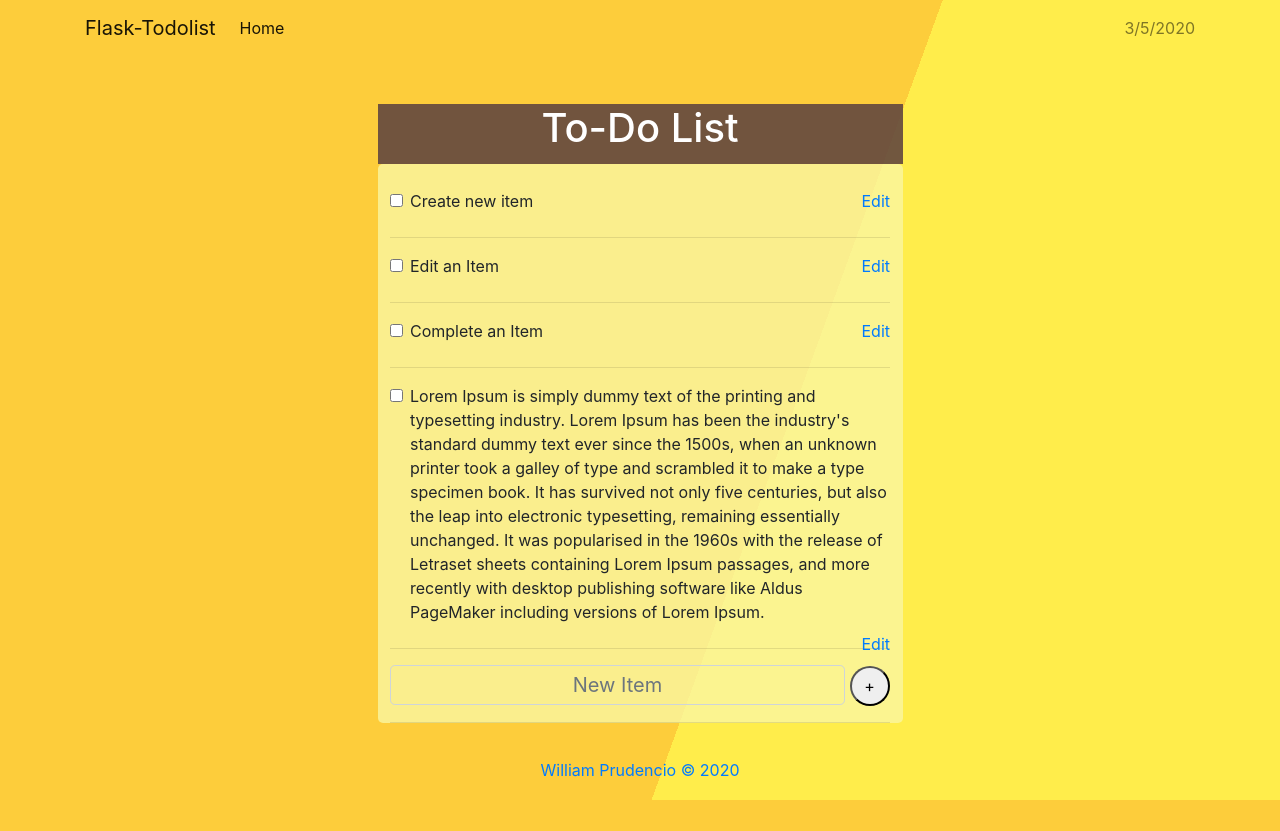
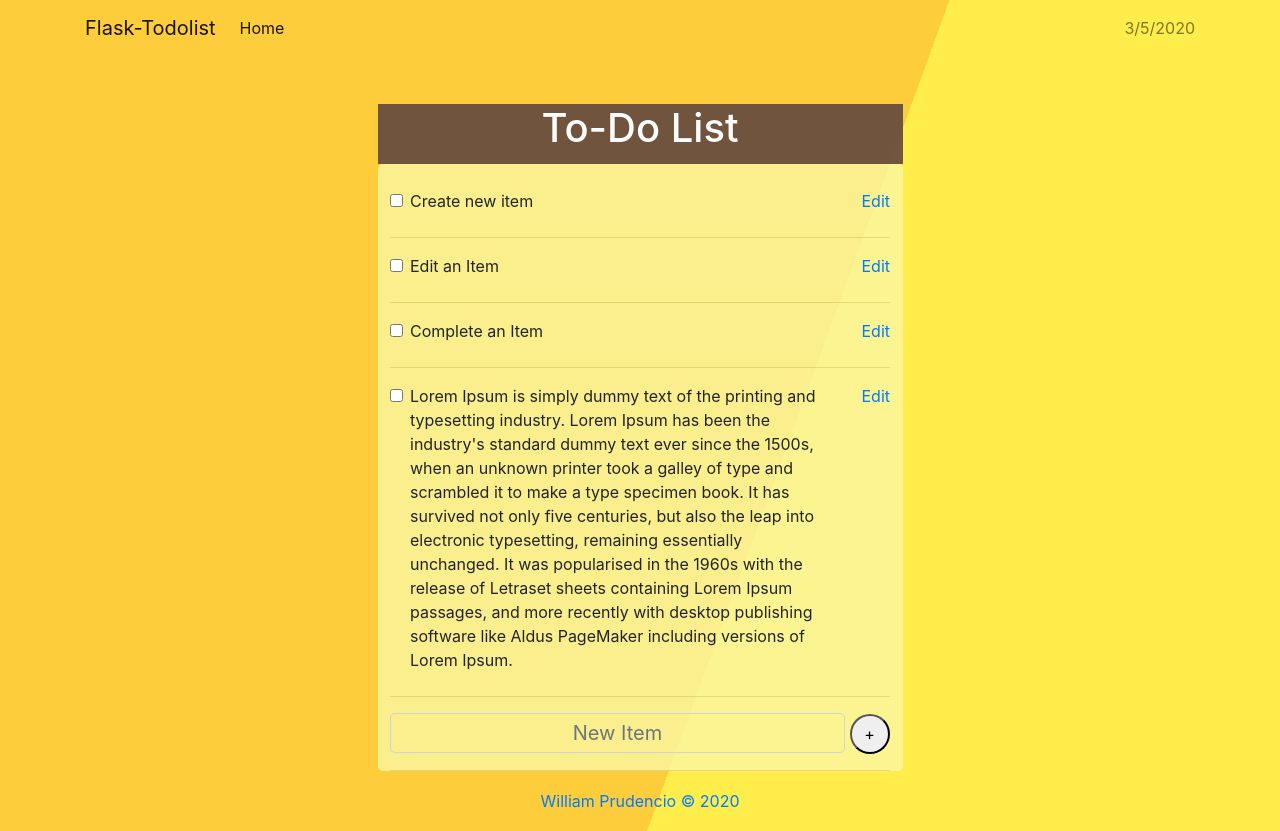
Before and after one commit to wprudencio97/todo-list, a Flask app: page / in a window 1280 px wide. Before the commit the page ends 800 px from the top, so only its background shows below. Run offline with Flask 2, Linux system fonts and the light colour scheme; data comes from the database, SQL or seed files in the repository; both versions use the stored data as it was after the commit; some libraries are stand-ins or nearby versions.

Commit message:
Updated CSS class strikethrough

```diff
--- a/todolist/static/main.css
+++ b/todolist/static/main.css
@@ -24,6 +24,9 @@
 }
 input[type=checkbox]:checked + label.strikethrough{
     text-decoration: line-through;
+}
+.strikethrough{
+    max-width: 425px;
 }
 input[type=text]{
     background-color: transparent;
```
Also changed, not shown: todolist/site.db.
